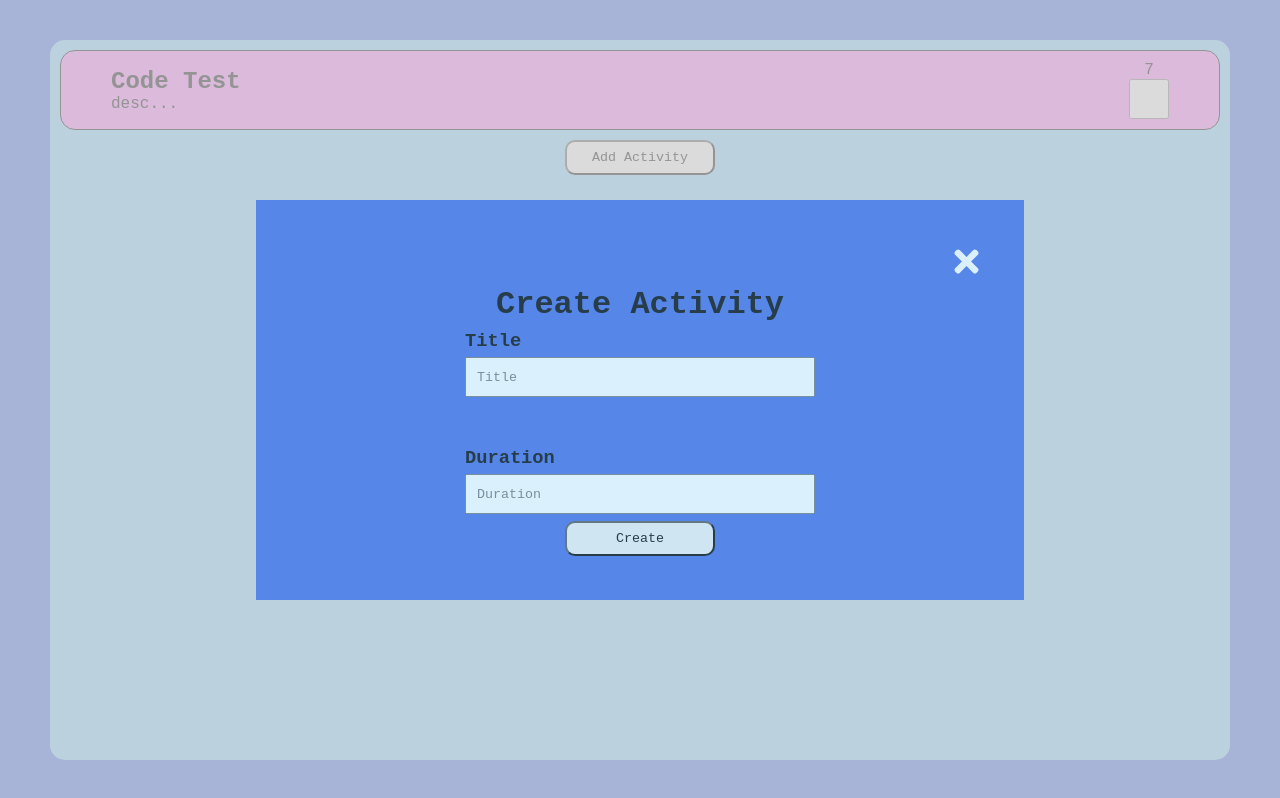
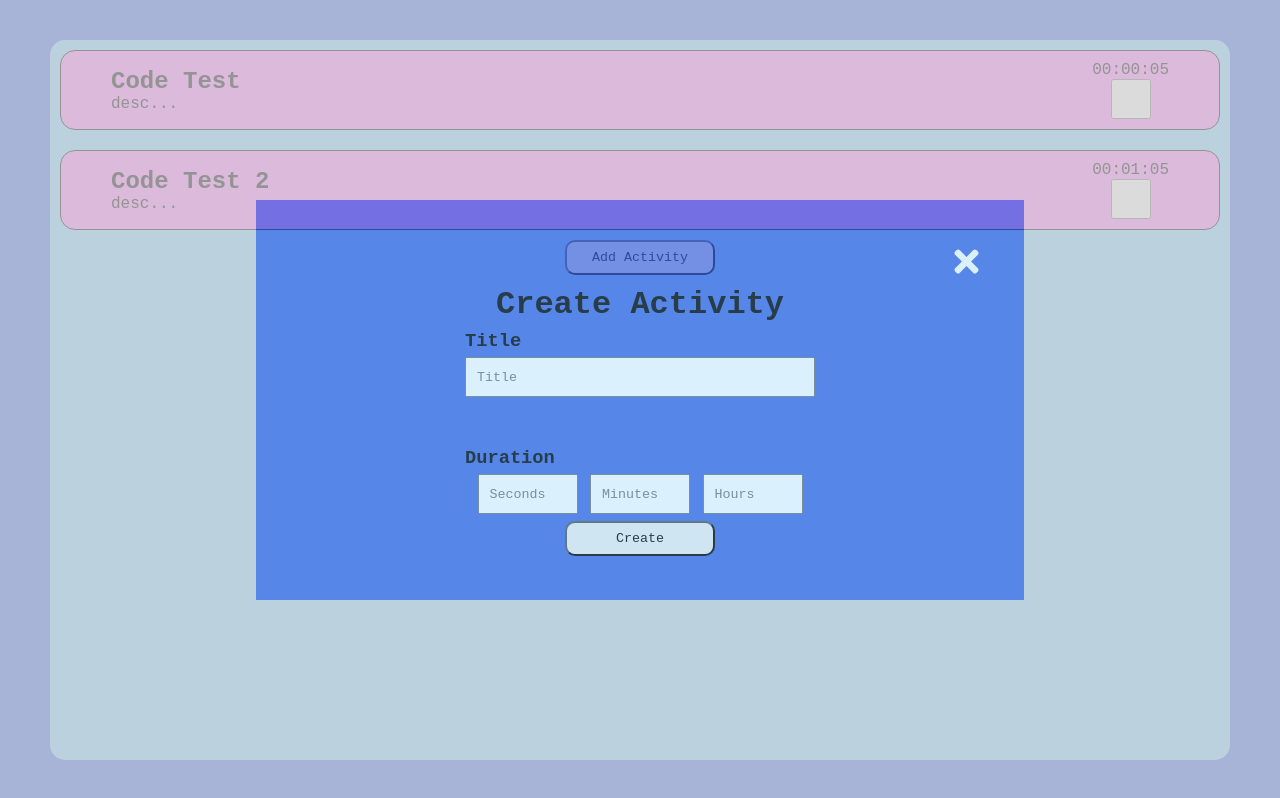
Before and after one commit to MichaelWearing/daily-task-planner, a React (Create React App) app: page / in a window 1280 px wide. Both pictures are taken after a click on the button "Add Activity". Built offline with nearby package versions, Linux system fonts and the light colour scheme.

Commit message:
timer now follows correct time format

```diff
--- a/src/App.js
+++ b/src/App.js
@@ -3,19 +3,27 @@ import React, { useState } from "react";
 import Board from "./components/Board/Board";
 import ActivityCreation from "./components/ActivityCreation/ActivityCreation";
 
-// Make a board to hold cards
-// Make a card which has a title and a timer
-// Cards have a duration, and a timer that counts down
 // Save stuff via cookies
 
 const App = () => {
   const [showModal, setShowModal] = useState(false);
 
-  // Maybe make into state and hold timer
   const [dailyActivities, setDailyActivities] = useState([
     {
       title: "Code Test",
-      duration: 7,
+      duration: {
+        hours: 0,
+        minutes: 0,
+        seconds: 5,
+      },
+    },
+    {
+      title: "Code Test 2",
+      duration: {
+        hours: 0,
+        minutes: 1,
+        seconds: 5,
+      },
     },
   ]);
 
@@ -30,6 +38,7 @@ const App = () => {
       )}
       <Board
         dailyActivities={dailyActivities}
+        setDailyActivities={setDailyActivities}
         showModal={showModal}
         setShowModal={setShowModal}
       />
--- a/src/components/Activity/Activity.js
+++ b/src/components/Activity/Activity.js
@@ -1,4 +1,4 @@
-import React from "react";
+import React, { useState } from "react";
 
 import Timer from "../Timer/Timer";
 
@@ -10,17 +10,26 @@ import {
   TimerWrapper,
 } from "./Activity.styles";
 
-const Activity = ({ activity }) => {
+const Activity = ({ id, activity, dailyActivities, setDailyActivities }) => {
   const { title, duration } = activity;
+  const [timerComplete, setTimerComplete] = useState(false);
 
   return (
-    <Wrapper>
+    <Wrapper timerComplete={timerComplete}>
       <ActivityWrapper>
         <Title>{title}</Title>
         <Description>desc...</Description>
       </ActivityWrapper>
       <TimerWrapper>
-        <Timer duration={duration} />
+        <Timer
+          id={id}
+          title={title}
+          duration={duration}
+          dailyActivities={dailyActivities}
+          setDailyActivities={setDailyActivities}
+          timerComplete={timerComplete}
+          setTimerComplete={setTimerComplete}
+        />
       </TimerWrapper>
     </Wrapper>
   );
--- a/src/components/Activity/Activity.styles.js
+++ b/src/components/Activity/Activity.styles.js
@@ -3,6 +3,8 @@ import styled from "styled-components";
 export const Wrapper = styled.div`
   background: violet;
   height: 10vh;
+
+  opacity: ${(props) => (props.timerComplete ? 0.5 : 1)};
 
   display: flex;
   flex-direction: row;
--- a/src/components/ActivityCreation/ActivityCreation.js
+++ b/src/components/ActivityCreation/ActivityCreation.js
@@ -7,9 +7,11 @@ import {
   CloseIcon,
   Title,
   InputWrapper,
+  TimerWrapper,
   InputInnerWrapper,
   InputHeader,
   Input,
+  TimeInput,
   CreateButton,
 } from "./ActivityCreation.styles";
 
@@ -19,18 +21,36 @@ const ActivityCreation = ({
   setDailyActivities,
 }) => {
   const titleRef = useRef();
-  const durationRef = useRef();
+  const secondsRef = useRef();
+  const minutesRef = useRef();
+  const hoursRef = useRef();
 
   const createActivity = () => {
+    // Add a check for title and duration being empty
+    // Setup so timer takes a valid time
+
     setDailyActivities([
       ...dailyActivities,
       {
         title: titleRef.current.value,
-        duration: durationRef.current.value,
+        duration: {
+          hours: hoursRef.current.value,
+          minutes: minutesRef.current.value,
+          seconds: secondsRef.current.value,
+        },
       },
     ]);
 
     setShowModal(false);
+  };
+
+  const checkForValidTime = (ref) => {
+    if (ref.current.value > 59) {
+      ref.current.value = 59;
+    }
+    if (ref.current.value < 0) {
+      ref.current.value = 0;
+    }
   };
 
   return (
@@ -44,11 +64,36 @@ const ActivityCreation = ({
           <InputWrapper>
             <InputInnerWrapper>
               <InputHeader>Title</InputHeader>
-              <Input ref={titleRef} placeholder="Title" />
+              <Input ref={titleRef} type="text" placeholder="Title" />
             </InputInnerWrapper>
             <InputInnerWrapper>
               <InputHeader>Duration</InputHeader>
-              <Input ref={durationRef} placeholder="Duration" />
+              <TimerWrapper>
+                <TimeInput
+                  ref={secondsRef}
+                  type="number"
+                  min="0"
+                  max="59"
+                  placeholder="Seconds"
+                  onChange={() => checkForValidTime(secondsRef)}
+                />
+                <TimeInput
+                  ref={minutesRef}
+                  type="number"
+                  min="0"
+                  max="59"
+                  placeholder="Minutes"
+                  onChange={() => checkForValidTime(minutesRef)}
+                />
+                <TimeInput
+                  ref={hoursRef}
+                  type="number"
+                  min="0"
+                  max="59"
+                  placeholder="Hours"
+                  onChange={() => checkForValidTime(hoursRef)}
+                />
+              </TimerWrapper>
             </InputInnerWrapper>
           </InputWrapper>
           <CreateButton onClick={() => createActivity()}>Create</CreateButton>
--- a/src/components/ActivityCreation/ActivityCreation.styles.js
+++ b/src/components/ActivityCreation/ActivityCreation.styles.js
@@ -52,6 +52,12 @@ export const InputWrapper = styled.div`
   gap: 50px;
 `;
 
+export const TimerWrapper = styled.div`
+  display: flex;
+  flex-direction: row;
+  justify-content: space-evenly;
+`;
+
 export const InputInnerWrapper = styled.div`
   display: flex;
   flex-direction: column;
@@ -67,6 +73,13 @@ export const Input = styled.input`
   padding: 0 10px;
 `;
 
+export const TimeInput = styled.input`
+  height: 40px;
+  width: 100px;
+
+  padding: 0 10px;
+`;
+
 export const CreateButton = styled.button`
   height: 35px;
   width: 150px;
--- a/src/components/Board/Board.js
+++ b/src/components/Board/Board.js
@@ -4,12 +4,23 @@ import Activity from "../Activity/Activity";
 
 import { Wrapper, InnerWrapper, AddActivityButton } from "./Board.styles";
 
-const Board = ({ dailyActivities, showModal, setShowModal }) => {
+const Board = ({
+  dailyActivities,
+  setDailyActivities,
+  showModal,
+  setShowModal,
+}) => {
   return (
     <Wrapper>
       <InnerWrapper>
         {dailyActivities.map((activity, index) => (
-          <Activity key={`${activity.title}${index}`} activity={activity} />
+          <Activity
+            id={`${activity.title}${index}`}
+            key={`${activity.title}${index}`}
+            activity={activity}
+            dailyActivities={dailyActivities}
+            setDailyActivities={setDailyActivities}
+          />
         ))}
         <AddActivityButton onClick={() => setShowModal(!showModal)}>
           Add Activity
--- a/src/components/Timer/Timer.js
+++ b/src/components/Timer/Timer.js
@@ -2,36 +2,85 @@ import React, { useEffect, useState } from "react";
 
 import { Wrapper, StartTimer } from "./Timer.styles";
 
-const Timer = ({ duration }) => {
-  const [remainingTime, setRemainingTime] = useState(duration);
-  const [timerComplete, setTimerComplete] = useState(false);
+const Timer = ({
+  id,
+  title,
+  duration,
+  dailyActivities,
+  setDailyActivities,
+  timerComplete,
+  setTimerComplete,
+}) => {
+  const [remainingSeconds, setRemainingSeconds] = useState(duration.seconds);
+  const [remainingMinutes, setRemainingMinutes] = useState(duration.minutes);
+  const [remainingHours, setRemainingHours] = useState(duration.hours);
+
   const [startTimer, setStartTimer] = useState(false);
-
-  const second = 1000;
-  const minute = second * 60;
-  const hour = minute * 60;
-  const day = hour * 24;
 
   useEffect(() => {
     const timerTick = setInterval(() => {
       if (startTimer) {
-        setRemainingTime((prevTime) => {
-          if (prevTime === 0) {
-            setTimerComplete(true);
+        if (
+          remainingHours === 0 &&
+          remainingMinutes === 0 &&
+          remainingSeconds === 0
+        ) {
+          setTimerComplete(true);
+        } else {
+          if (remainingSeconds > 0) {
+            setRemainingSeconds(remainingSeconds - 1);
+          } else if (remainingMinutes > 0) {
+            setRemainingMinutes(remainingMinutes - 1);
+            setRemainingSeconds(59);
+          } else if (remainingHours > 0) {
+            setRemainingHours(remainingHours - 1);
+            setRemainingMinutes(59);
+            setRemainingSeconds(59);
+          }
+        }
+
+        const updatedActivity = {
+          title: title,
+          duration: {
+            hours: remainingHours,
+            minutes: remainingMinutes,
+            seconds: remainingSeconds,
+          },
+        };
+
+        const updatedActivityArray = dailyActivities.map((currentActivity) => {
+          if (currentActivity.id === id) {
+            return updatedActivity;
           } else {
-            return prevTime - 1;
+            return currentActivity;
           }
         });
+
+        setDailyActivities(updatedActivityArray);
       }
-    }, second);
+    }, 1000);
 
     return () => clearInterval(timerTick);
-  }, [remainingTime, startTimer]);
+  }, [remainingSeconds, startTimer]);
+
+  const formateTime = (time) => {
+    if (time < 10) {
+      return `0${time}`;
+    } else {
+      return time;
+    }
+  };
 
   return (
     <>
       <Wrapper>
-        {timerComplete ? <h1>TIME'S UP</h1> : remainingTime}
+        {timerComplete ? (
+          <h1>TIME'S UP</h1>
+        ) : (
+          `${formateTime(remainingHours)}:${formateTime(
+            remainingMinutes
+          )}:${formateTime(remainingSeconds)}`
+        )}
         <StartTimer onClick={() => setStartTimer(!startTimer)} />
       </Wrapper>
     </>
```
